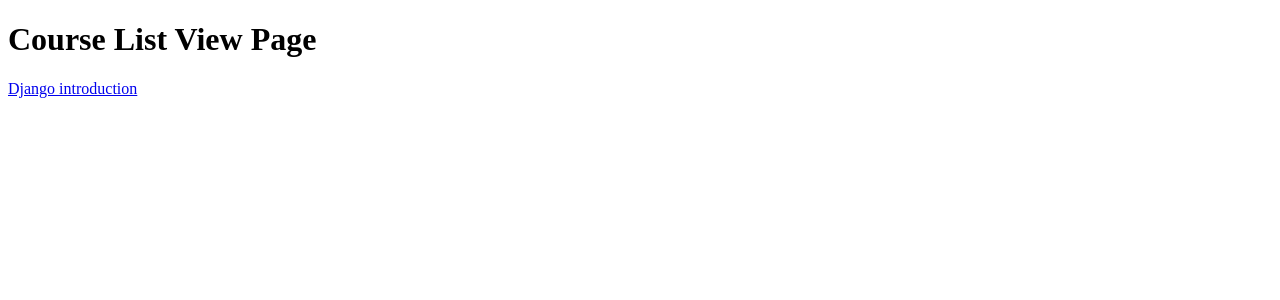
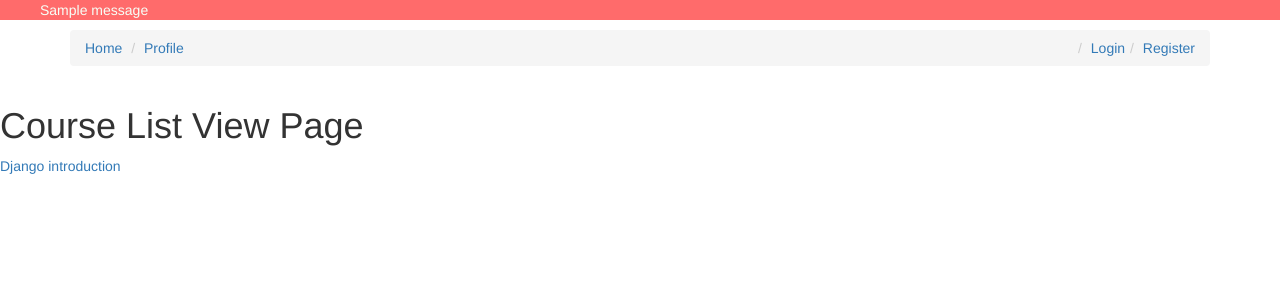
Before and after one commit to justdjango/video-membership, a Django app: page / in a window 1280 px wide. Shown: the top 300 px of the page. Run offline with Django 3.2, Linux system fonts and the light colour scheme; data comes from the database, SQL or seed files in the repository; tables that the repository leaves empty hold one stand-in row (values such as "Sample post"); one stand-in notice (Sample message) is shown; some libraries are stand-ins or nearby versions.

Commit message:
setting up our smart templates

```diff
--- a/courses/templates/courses/base.html
+++ b/courses/templates/courses/base.html
@@ -6,6 +6,29 @@
 	<link rel="stylesheet" href="https://maxcdn.bootstrapcdn.com/bootstrap/3.3.7/css/bootstrap.min.css" integrity="sha384-BVYiiSIFeK1dGmJRAkycuHAHRg32OmUcww7on3RYdg4Va+PmSTsz/K68vbdEjh4u" crossorigin="anonymous">
 </head>
 <body>
+
+	{% include 'courses/messages.html' %}
+
+	<div class="container">
+		<ol class='breadcrumb'>
+	        <li><a href='/'>Home</a></li>
+	        <li><a href='/profile'>Profile</a></li>
+
+	        {% block post_detail_link %}
+	        {% endblock %}
+
+	        {% if not request.user.is_authenticated %}
+	        <li class='pull-right'><a href='/register'>Register</a></li>
+	        <li class='pull-right'><a href='/login'>Login</a></li>
+	        {% else %}
+	        <li class='pull-right'><a href='/memberships'>Memberships</a></li>
+	        {% endif %}
+	    </ol>
+	</div>
+
+	{% block content %}
+	{% endblock content %}
+
 	<script
   	src="https://code.jquery.com/jquery-3.3.1.js"
   	integrity="sha256-2Kok7MbOyxpgUVvAk/HJ2jigOSYS2auK4Pfzbm7uH60="
--- a/courses/templates/courses/course_list.html
+++ b/courses/templates/courses/course_list.html
@@ -1,13 +1,9 @@
-<!DOCTYPE html>
-<html>
-<head>
-	<title></title>
-</head>
-<body>
+{% extends 'courses/base.html' %}
+
+{% block content %}
 	<h1>Course List View Page</h1>
 	{% for object in object_list %}
 		<a href="{{ object.get_absolute_url }}">{{ object }}</a>
 	{% endfor %}
 
-</body>
-</html>
+{% endblock %}
--- /dev/null
+++ b/courses/templates/courses/messages.html
@@ -0,0 +1,22 @@
+{% if messages %}
+
+ 	<style type="text/css">
+ 		div.messages{
+ 			background-color: #ff6b6b;
+ 			color: #f7fff7;
+ 		}
+ 		ul.messages{
+ 			list-style-type: none;
+ 		}
+ 	</style>
+
+    <div class='messages'>
+
+    <ul class="messages">
+    {% for message in messages %}
+    <li{% if message.tags %} class="{{ message.tags }}"{% endif %}>{% if "html_safe" in message.tags %}{{ message|safe }}{% else %}{{ message }}{% endif %}</li>
+    {% endfor %}
+    </ul>
+
+    </div>
+{% endif %}
```
Also changed, not shown: courses/templates/courses/course_detail.html (+4 -8 lines), courses/templates/courses/lesson_detail.html (+4 -10 lines).
